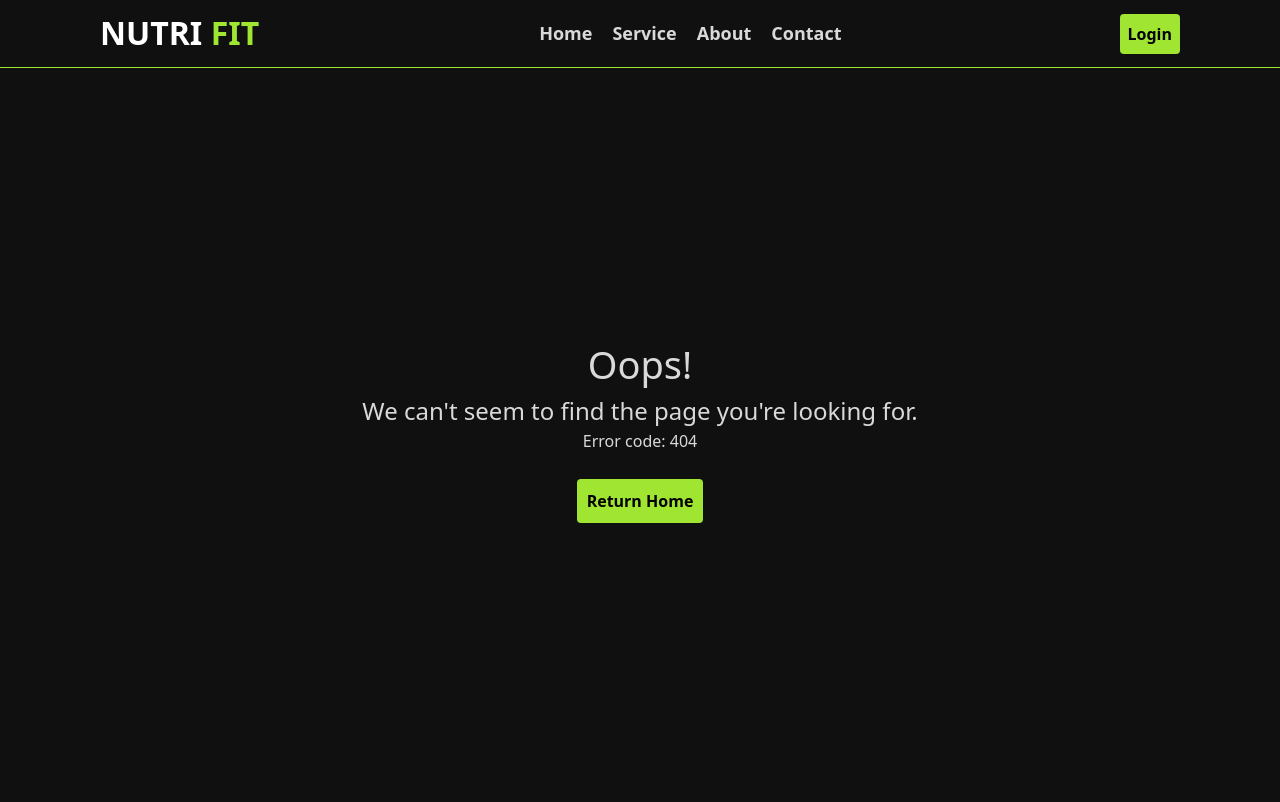
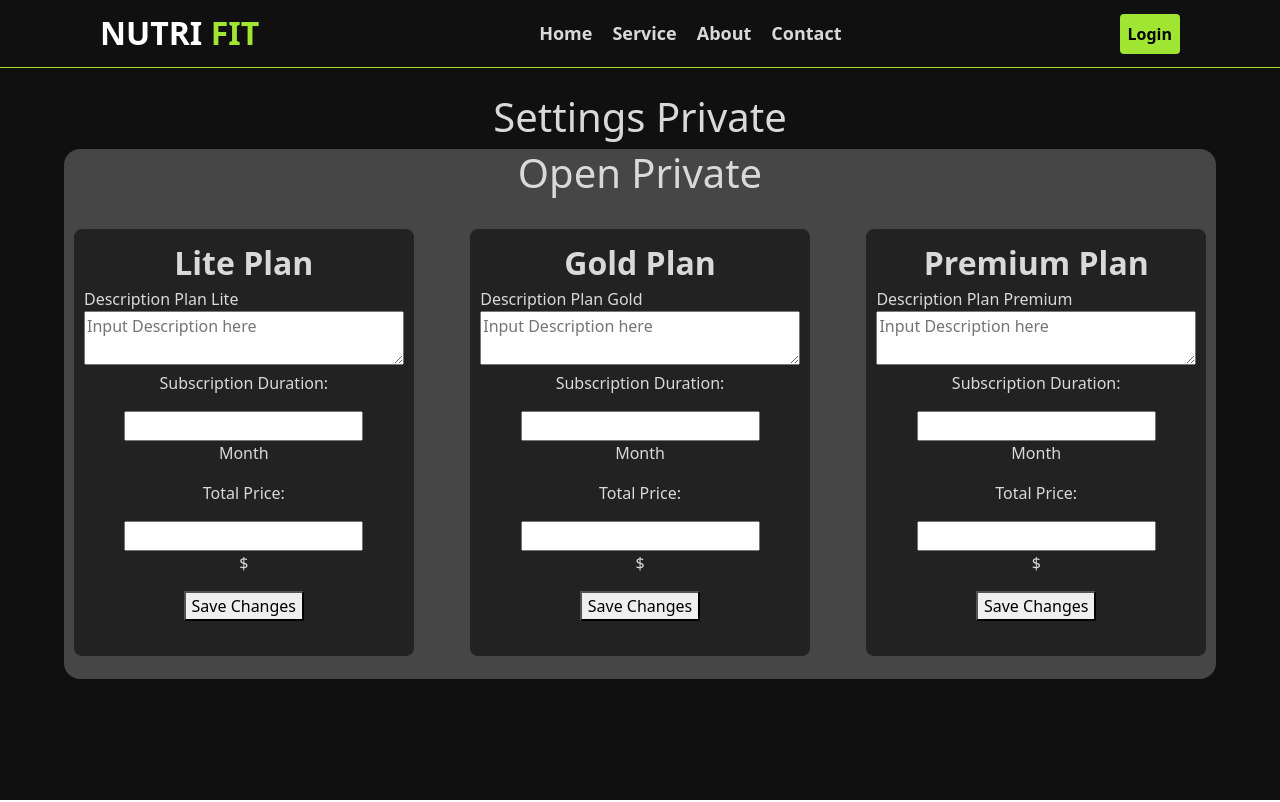
Before and after one commit to usfaql/MERAKI_Academy_Project_5_forked, a React (Create React App) app in the folder frontend/: page /coach/private/setting in a window 1280 px wide. Before the commit this address had no page. Built offline with nearby package versions, Linux system fonts and the light colour scheme.

Commit message:
Add Setting Private Component

```diff
--- a/frontend/src/App.js
+++ b/frontend/src/App.js
@@ -9,6 +9,7 @@ import NotFound from "./components/NotFound/NotFound";
 import Home from "./components/Home/Home";
 import CoachPrivate from "./components/Home/CoachPrivate/CoachPrivate";
 import CreateGym from "./components/CreateGym/CreateGym";
+import Settings from "./components/Home/CoachPrivate/Settings/Settings";
 
 function App() {
   return (
@@ -22,6 +23,7 @@ function App() {
         <Route path="/home" element={<Home/>}/>
         <Route path="/gym/create" element={<CreateGym/>}/>
         <Route path="/coach/private" element={<CoachPrivate/>}/>
+       <Route path="/coach/private/setting" element={<Settings/>}/>
       </Routes>
     </div>
   );
--- a/frontend/src/components/Home/CoachPrivate/Settings/Settings.css
+++ b/frontend/src/components/Home/CoachPrivate/Settings/Settings.css
@@ -0,0 +1,49 @@
+.setting-Page{
+    display: flex;
+    flex-direction: column;
+    height:calc(100vh - 93px);
+    align-items: center;
+    /* gap: 150px; */
+    margin-top: 25px;
+    /* justify-content: center; */
+}
+.Items{
+    display: flex;
+    flex-direction: column;
+    justify-content:center;
+    height: 75%;
+    width: 90%;
+    background-color: #464646;
+    border-radius: 16px;
+}
+.Open-Private{
+
+}
+.Plans{
+    display: flex;
+    justify-content: space-between;
+    padding: 0 10px 0 10px;
+    height: 100%;
+    align-items: center;
+
+}
+.Plan{
+    height: 90%;
+    background-color: #232222;
+    padding: 10px;
+    width: 30%;
+    border-radius: 8px;
+    display: flex;
+    flex-direction: column;
+}
+.Plan-Title{
+    font-weight: bold;
+    font-size:xx-large ;
+}
+.Description-Title{
+text-align: left;
+}
+.Description-Input textarea{
+    width: 100%;
+
+}
--- a/frontend/src/components/Home/CoachPrivate/Settings/Settings.js
+++ b/frontend/src/components/Home/CoachPrivate/Settings/Settings.js
@@ -1,8 +1,54 @@
-import React from 'react'
+import React ,{ useState } from 'react'
+import "./Settings.css"
+const Settings = () => {
+    const [arr, setarr] = useState(["Lite","Gold","Premium"])
+  return (
+  <div className='setting-Page'>
+    <div className='Page-Title'>
+        <h1>Settings Private</h1>
+    </div>
+    <div className='Items'>
+         <div className='Open-Private'>
+        <h1>Open Private</h1>
+        <div className='Toggel'>
 
-const Settings = () => {
-  return (
-    <div>Settings</div>
+        </div>
+    </div>
+    <div className='Plans'>
+        {arr.map((ele,i)=>
+        <div className='Plan'>
+            <div className='Plan-Title'>
+                {ele} Plan
+            </div>
+            <div className='Description-Title'>
+                Description Plan {ele}
+            </div>
+            <div className='Description-Input'>
+                <textarea
+                type='text'
+                placeholder='Input Description here'
+                />
+            </div>
+            <div className='Sub-Duration'>
+                <p>Subscription Duration:</p>
+                <input type='number'/>
+                <p>Month</p>
+            </div>
+            <div className='Price'>
+                <p>Total Price:</p>
+                <input type='number'/>
+                <p>$</p>
+            </div>
+            <div className='Save-Btn'>
+                <button>Save Changes</button>
+            </div>
+        </div>
+        )}
+
+    </div>
+    </div>
+
+  </div>
   )
 }
 
```
